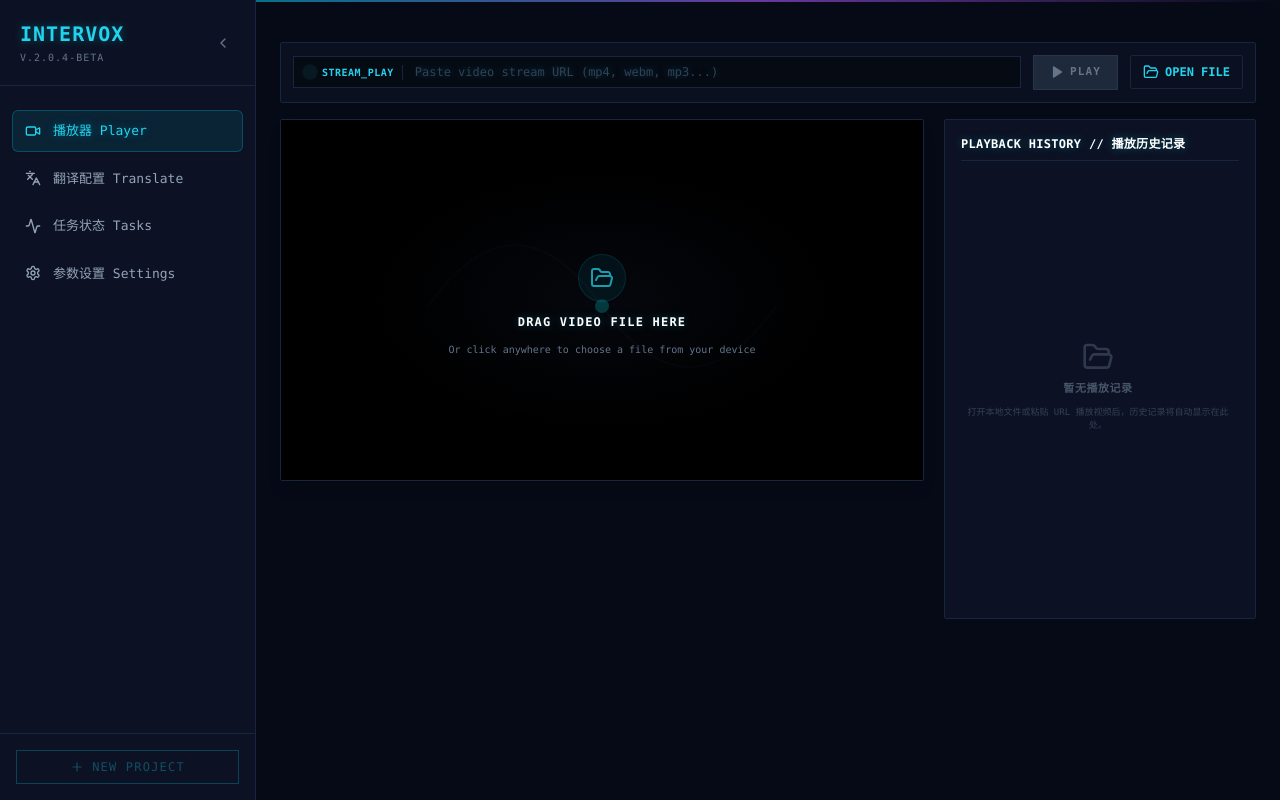
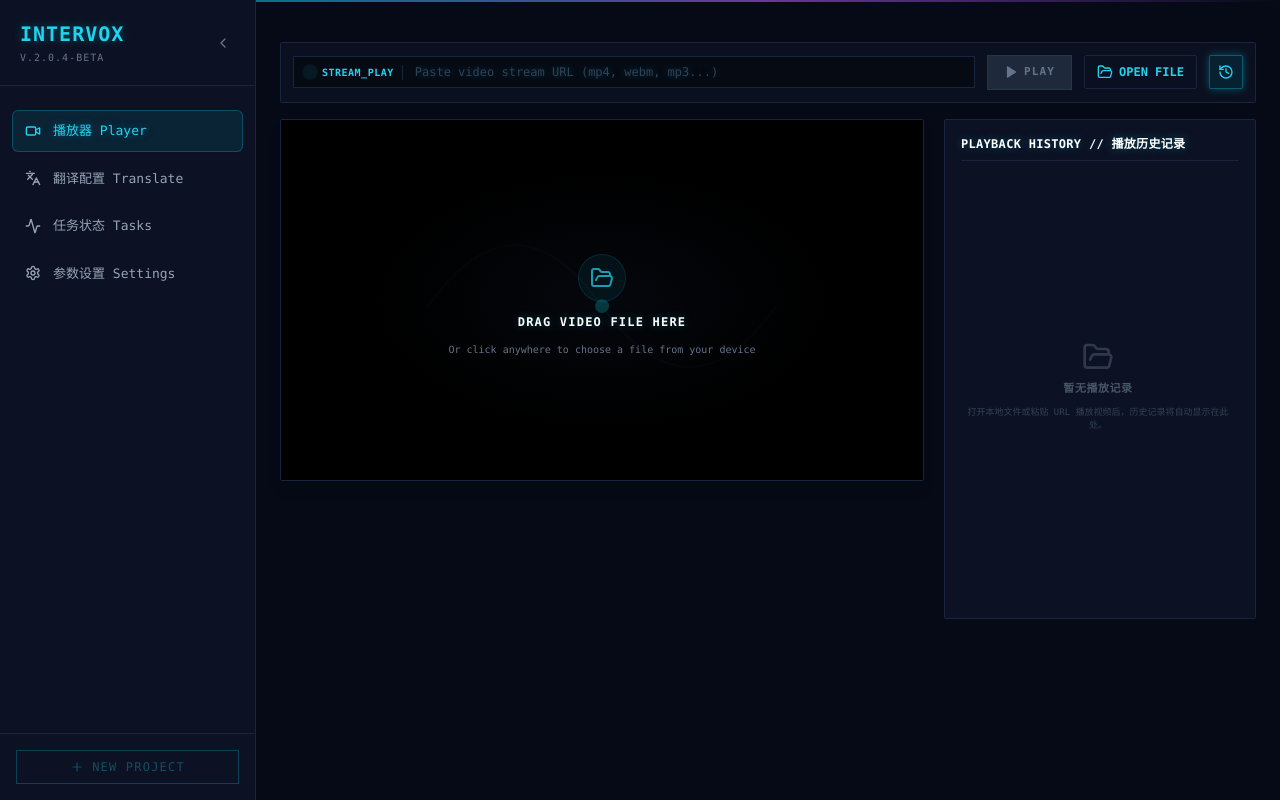
Before and after one commit to mayuanfei/intervox, a React (Vite) app: page / in a window 1280 px wide. Built offline with nearby package versions, Linux system fonts and the light colour scheme.

Commit message:
feat: support toggling visibility of the playback history panel

```diff
--- a/src/pages/Player.tsx
+++ b/src/pages/Player.tsx
@@ -63,6 +63,21 @@ export function Player() {
   const [playbackPreviewProgress, setPlaybackPreviewProgress] = useState<PlaybackPreviewProgress | null>(null);
   const [isPlayerExpanded, setIsPlayerExpanded] = useState(false);
   const [videoResolution, setVideoResolution] = useState("");
+
+  const [showHistoryPanel, setShowHistoryPanel] = useState(() => {
+    try {
+      const saved = localStorage.getItem("intervox_show_history_panel");
+      return saved !== "false";
+    } catch {
+      return true;
+    }
+  });
+
+  useEffect(() => {
+    try {
+      localStorage.setItem("intervox_show_history_panel", String(showHistoryPanel));
+    } catch {}
+  }, [showHistoryPanel]);
 
   useEffect(() => {
     return () => {
@@ -578,12 +593,25 @@ export function Player() {
           <FolderOpen className="w-4 h-4" />
           <span className="hidden sm:inline">OPEN FILE</span>
         </button>
+
+        {/* Toggle History Button */}
+        <button
+          onClick={() => setShowHistoryPanel(!showHistoryPanel)}
+          className={`p-2 border rounded-sm transition-all flex items-center justify-center shrink-0 ${
+            showHistoryPanel
+              ? "bg-cyan-500/10 text-cyan-400 border-cyan-500/40 border-glow"
+              : "border-slate-800 text-slate-400 hover:border-slate-700 hover:bg-slate-800/40"
+          }`}
+          title={showHistoryPanel ? "隐藏播放历史" : "显示播放历史"}
+        >
+          <History className="w-4 h-4" />
+        </button>
       </div>
 
       {/* Main Player & Metadata layout */}
       <div className="grid grid-cols-1 lg:grid-cols-3 gap-5">
         {/* Video Player Box with drag and drop */}
-        <div className="lg:col-span-2 space-y-4">
+        <div className={`${showHistoryPanel ? "lg:col-span-2" : "lg:col-span-3"} space-y-4`}>
           <div
             ref={playerContainerRef}
             tabIndex={-1}
@@ -797,6 +825,7 @@ export function Player() {
         </div>
 
         {/* Playback History Card */}
+        {showHistoryPanel && (
           <div className="border th-border th-bg-card p-4 rounded-sm flex flex-col h-[400px] lg:h-[500px]">
             <div className="border-b th-border pb-2 flex justify-between items-center mb-3">
               <span className="font-extrabold th-text tracking-wide text-xs uppercase text-glow text-cyan-400">
@@ -889,6 +918,7 @@ export function Player() {
               )}
             </div>
           </div>
+        )}
       </div>
     </div>
   );
```
Lines whose indentation alone changed are shown as unchanged.
